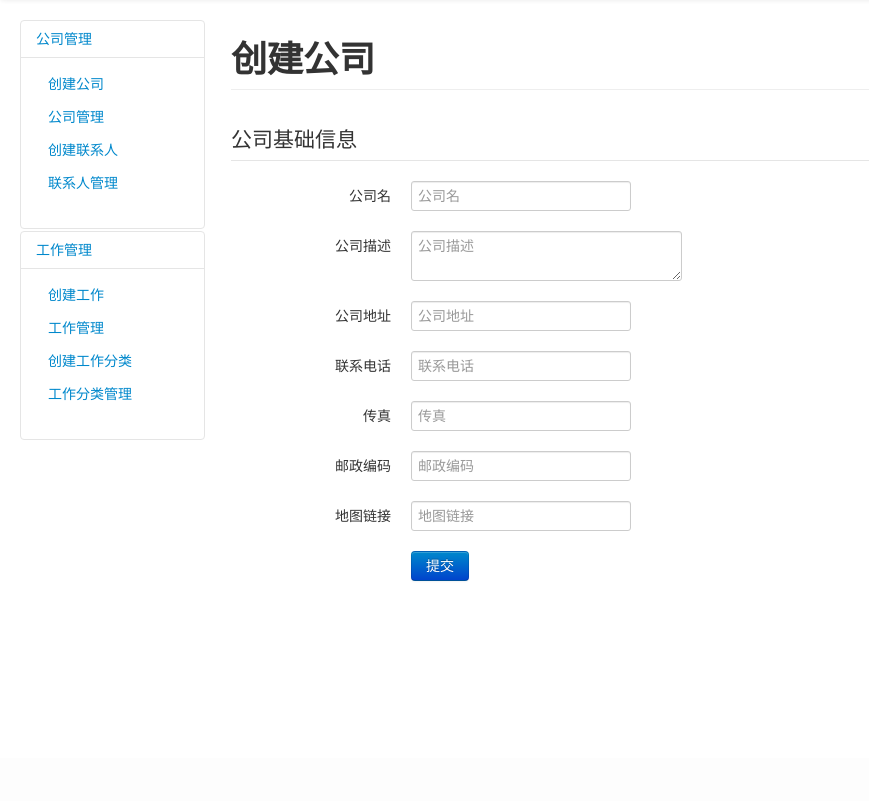
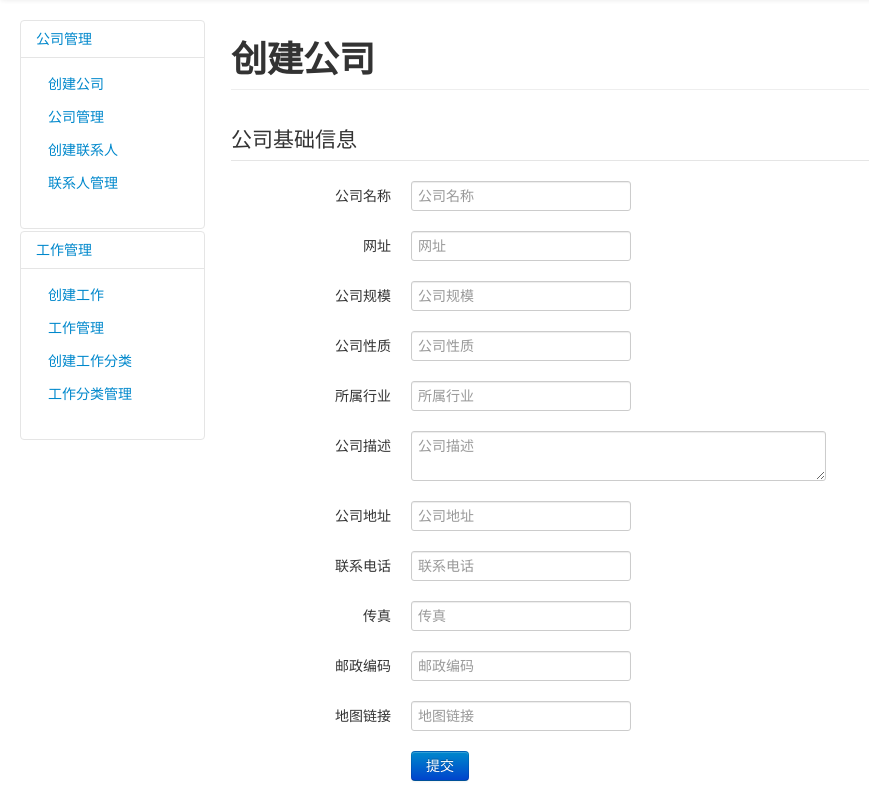
Before and after one commit to dukai/zindexjob, a PHP site: page /admin/company-create.php in a window 1280 px wide. Shown: the part 42-843 px from the top of the page, without its empty margins (0-869 px from the left). Before the commit the page ends 623 px from the top, so only its background shows below. Run offline with PHP 8.4, Linux system fonts and the light colour scheme.

Commit message:
modify compay create

```diff
--- a/trunk/admin/company-create.php
+++ b/trunk/admin/company-create.php
@@ -3,7 +3,7 @@ include "../includes/common.php";
 if(!empty($_POST)){
 	$db = getDb();
 	$now = date("Y-m-d H:i:s");
-	$db->query("insert into companies (name, description, address, map_url, created_time, phone, fax, zipcode) values ('{$_POST['name']}', '{$_POST['description']}', '{$_POST['address']}', '{$_POST['map_url']}', '{$now}', '{$_POST['phone']}', '{$_POST['fax']}', '{$_POST['zipcode']}')");
+	$db->query("insert into companies (name, description, address, map_url, created_time, phone, fax, zipcode, website, scale, nature, industry) values ('{$_POST['name']}', '{$_POST['description']}', '{$_POST['address']}', '{$_POST['map_url']}', '{$now}', '{$_POST['phone']}', '{$_POST['fax']}', '{$_POST['zipcode']}', '{$_POST['website']}', '{$_POST['scale']}', '{$_POST['nature']}', '{$_POST['industry']}')");
 }
 ?>
 
@@ -21,16 +21,44 @@ if(!empty($_POST)){
 				<form method="post" class="form-horizontal">
 					<legend>公司基础信息</legend>
 					<div class="control-group">
-						<label class="control-label" for="name">公司名</label>
+						<label class="control-label" for="name">公司名称</label>
 						<div class="controls">
-							<input type="text" name="name" id="name" placeholder="公司名" />
+							<input type="text" name="name" id="name" placeholder="公司名称" />
+						</div>
+					</div>
+
+					<div class="control-group">
+						<label class="control-label" for="website">网址</label>
+						<div class="controls">
+							<input type="text" name="website" id="website" placeholder="网址" />
+						</div>
+					</div>
+
+					<div class="control-group">
+						<label class="control-label" for="scale">公司规模</label>
+						<div class="controls">
+							<input type="text" name="scale" id="scale" placeholder="公司规模" />
+						</div>
+					</div>
+
+					<div class="control-group">
+						<label class="control-label" for="nature">公司性质</label>
+						<div class="controls">
+							<input type="text" name="nature" id="nature" placeholder="公司性质" />
+						</div>
+					</div>
+
+					<div class="control-group">
+						<label class="control-label" for="industry">所属行业</label>
+						<div class="controls">
+							<input type="text" name="industry" id="industry" placeholder="所属行业" />
 						</div>
 					</div>
 
 					<div class="control-group">
 						<label class="control-label" for="description">公司描述</label>
 						<div class="controls">
-							<textarea name="description" id="description" placeholder="公司描述" class="span4"></textarea>
+							<textarea name="description" id="description" placeholder="公司描述" class="span6"></textarea>
 						</div>
 					</div>
 
```
